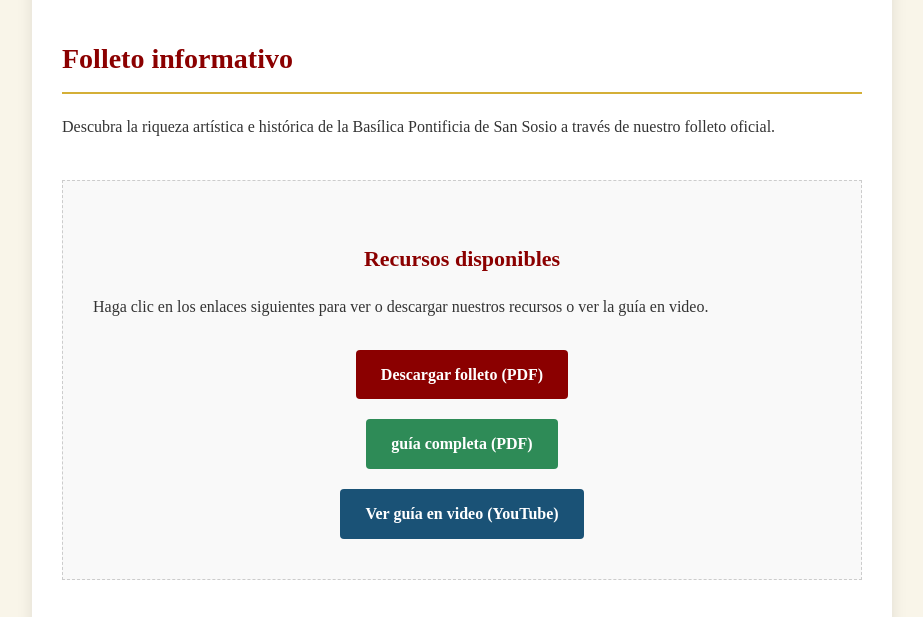
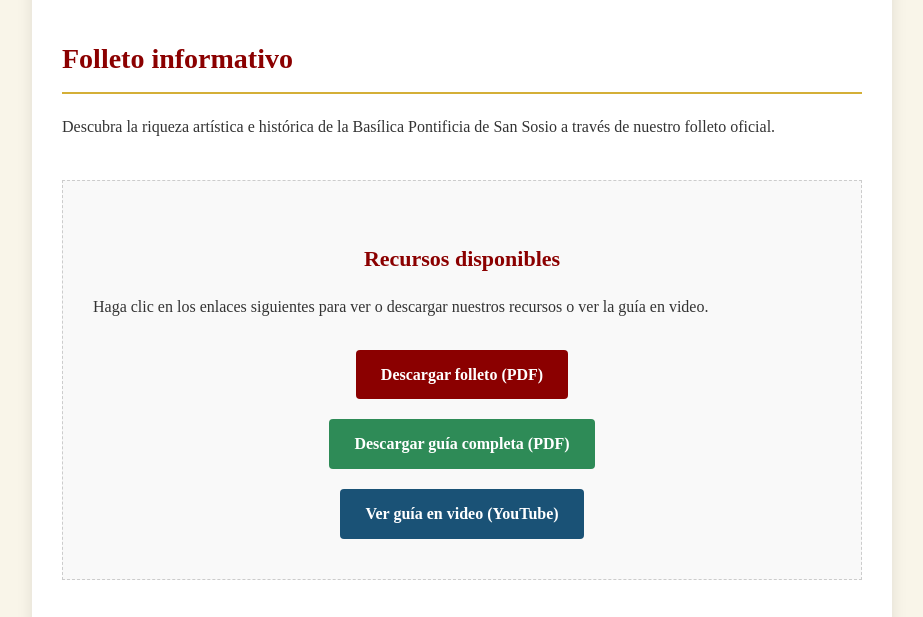
Before and after one commit to Giovansky-stack/annaorefice, a plain HTML site: page index_es.html in a window 1280 px wide. Shown: the part 175-792 px from the top of the page, without its empty margins (178-1101 px from the left). Drawn offline with Linux system fonts and the light colour scheme.

Commit message:
index_es.html

```diff
--- a/index_es.html
+++ b/index_es.html
@@ -153,7 +153,7 @@
 
             <div class="button-container">
                 <a href="FOLLETO_BASILICA_PONTIFICIA_ESPANOL.pdf" class="download-btn" download>Descargar folleto (PDF)</a>
-                <a href="GUIA_BASILICA_SAN_SOSIO.pdf" class="guide-btn" download>guía completa (PDF)</a>
+                <a href="GUIA_BASILICA_SAN_SOSIO.pdf" class="guide-btn" download>Descargar guía completa (PDF)</a>
                 <a href="https://youtu.be/sBEy90iHye4" class="audio-btn" target="_blank">Ver guía en video (YouTube)</a>
             </div>
         </div>
```
